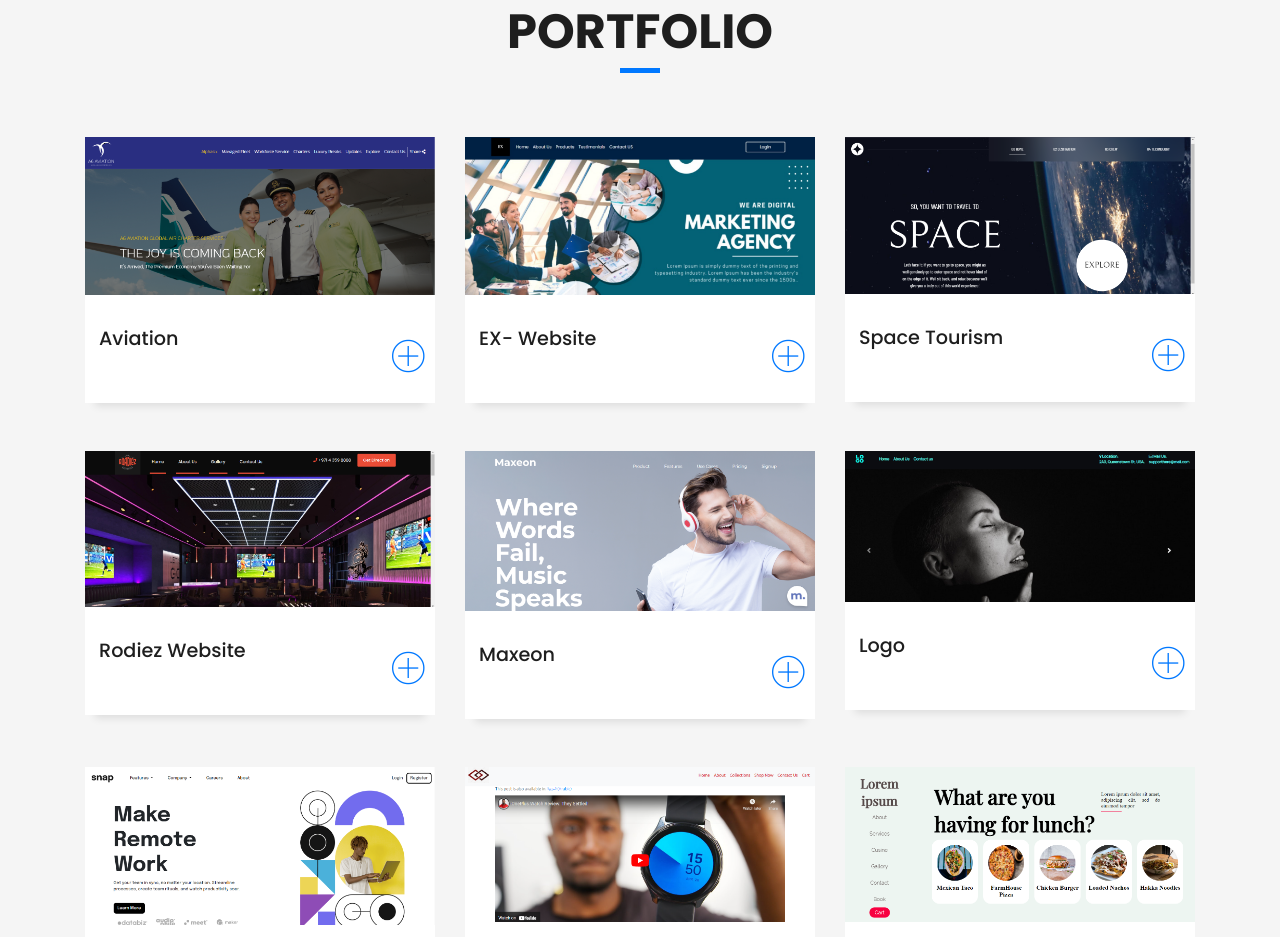
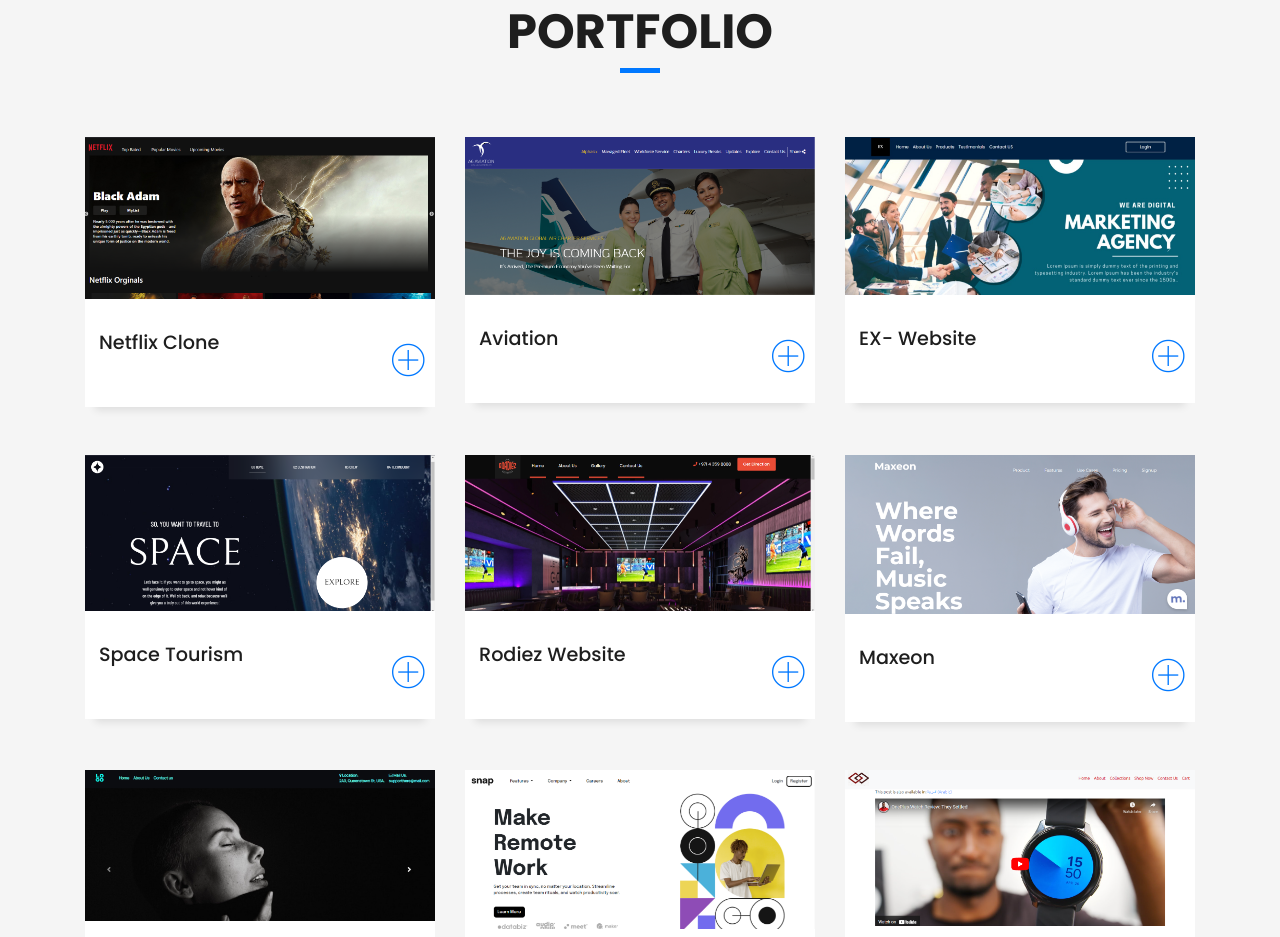
Before and after one commit to libinvbaby/Portfolio, a plain HTML site: page index.html in a window 1280 px wide. Shown: the part 1992-2929 px from the top of the page. Drawn offline with Linux system fonts and the light colour scheme; files whose address does not match are found by name.

Commit message:
updated neflix clone

```diff
--- a/index.html
+++ b/index.html
@@ -289,6 +289,30 @@
         </div>
       </div>
       <div class="row">
+        <div class="col-md-4">
+          <div class="work-box">
+            <a href="https://libinvbaby.github.io/netflix" target="blank">
+              <div class="work-img">
+                <img src="img/project-img/neflix-clone.png" alt="" class="img-fluid">
+              </div>
+              <div class="work-content">
+                <div class="row">
+                  <div class="col-sm-8">
+                    <h2 class="w-title">Netflix Clone</h2>
+                    <div class="w-more">
+                    </div>
+                  </div>
+                  <div class="col-sm-4">
+                    <div class="w-like">
+                      <span class="ion-ios-plus-outline"></span>
+
+                    </div>
+                  </div>
+                </div>
+              </div>
+            </a>
+          </div>
+        </div>
         <div class="col-md-4">
           <div class="work-box">
             <a href="https://libinvbaby.github.io/a6aviation/" target="blank">
```
Also changed, not shown: css/style.css (+0 -9 lines), img/project-img/neflix-clone.png (added).
